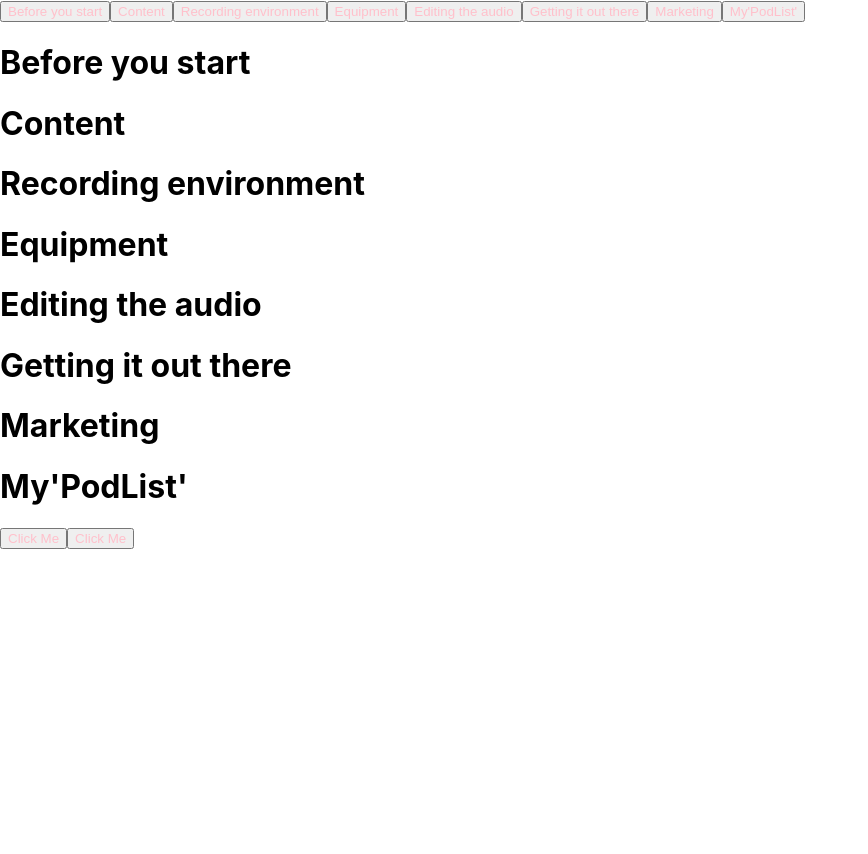
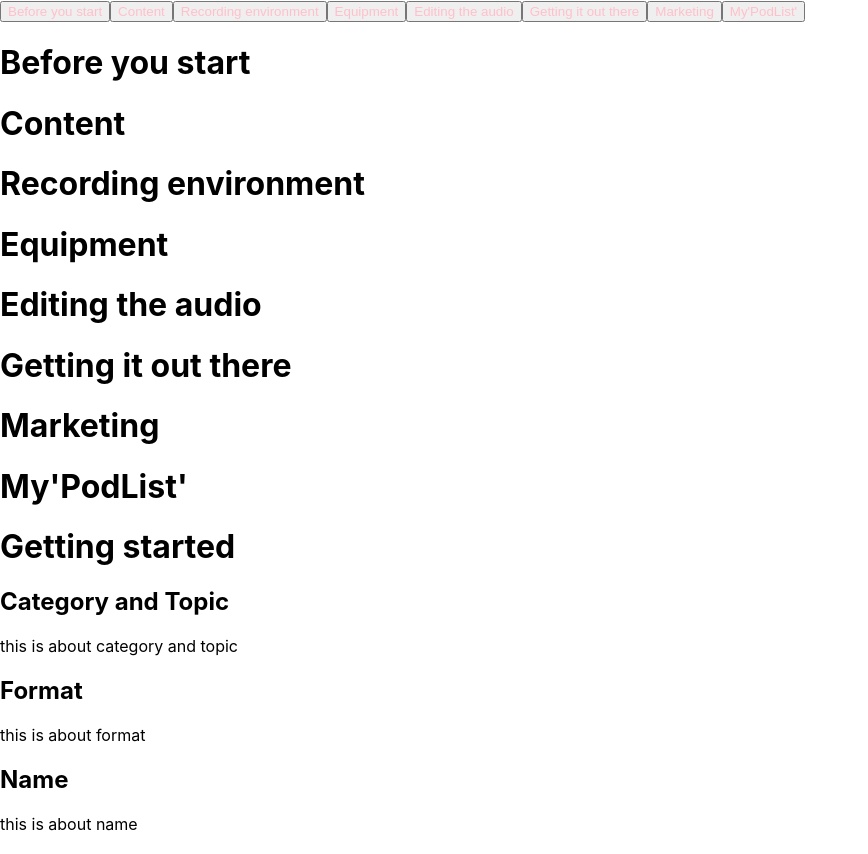
Before and after one commit to SchoolOfCode/w15_collaborative-react-project-podclass, a React (Create React App) app in the folder podclass/: page / in a window 1280 px wide. Both pictures are taken after a click on the button "Content". Shown: the whole page, without its empty margins (0-868 px from the left). Before the commit the page ends 800 px from the top, so only its background shows below. Built offline with nearby package versions, Linux system fonts and the light colour scheme.

Commit message:
buttons linked with map

```diff
--- a/podclass/src/App.js
+++ b/podclass/src/App.js
@@ -1,17 +1,37 @@
 import React from "react";
-// import {useState} from "react";
+import { useState } from "react";
 import "./App.css";
-import { titles } from "./pageContent";
+import { contentData, titles } from "./pageContent";
 import Button from "../src/components/Button";
 import Heading1 from "../src/components/h1";
 import Main from "../src/components/Main";
+import Display from "./components/Display";
+
 function App() {
+  const [content, setContent] = useState([contentData]);
+
+  const [contentState, setContentState] = useState("");
+
+  function changeState(key) {
+    setContentState(key);
+    console.log("hello", contentState);
+  }
+
   return (
     /* contentData.map((contentData) => {
       <p key={`${contentData.id}`}>{contentData.header} </p>}); */
+
     <div>
       {titles.map(
-        (button) => (button = <Button key={button} buttonName={button} />)
+        (button) =>
+          (button = (
+            <Button
+              key={button}
+              buttonName={button}
+              identity={changeState}
+              identityNumber={titles.indexOf(`${button}`)}
+            />
+          ))
       )}
 
       {titles.map(
@@ -19,7 +39,11 @@ function App() {
           (heading = <Heading1 key={heading} mainHeading={heading} />)
       )}
 
-      <Main />
+      <div className="content">
+        <Display
+          content={contentData.filter((content) => content.id === contentState)}
+        />
+      </div>
     </div>
   );
 }
--- a/podclass/src/components/Button/index.js
+++ b/podclass/src/components/Button/index.js
@@ -1,10 +1,13 @@
 import React from "react";
 
-function Button (props) {
+const Button = ({ identity, identityNumber, buttonName }) => {
+  return <button onClick={() => identity(identityNumber)}>{buttonName}</button>;
+};
+// function Button (props) {
 
-    return (
-        <button>{props.buttonName}</button>
-    )
-}
+//     return (
+//         <button>{props.buttonName}</button>
+//     )
+// }
 
 export default Button;
--- /dev/null
+++ b/podclass/src/components/Display/index.js
@@ -0,0 +1,23 @@
+const Display = ({ content }) => {
+  return (
+    <div className="display">
+      {content.map((item) => (
+        <div className="displayText" key={item.id}>
+          <h1> {item.header}</h1>
+          <h2>{item.subheadings[0]}</h2>
+          <p>{item.textContent[0]}</p>
+          <h2>{item.subheadings[1]}</h2>
+          <p>{item.textContent[1]}</p>
+          <h2>{item.subheadings[2]}</h2>
+          <p>{item.textContent[2]}</p>
+          <h2>{item.subheadings[3]}</h2>
+          <p>{item.textContent[3]}</p>
+          <h2>{item.subheadings[4]}</h2>
+          <p>{item.textContent[4]}</p>
+        </div>
+      ))}
+    </div>
+  );
+};
+
+export default Display;
--- a/podclass/src/components/Main/Button.js
+++ b/podclass/src/components/Main/Button.js
@@ -1,5 +1,5 @@
-const Button = ({ identity, identityNumber }) => {
-  return <button onClick={() => identity(identityNumber)}>Click Me</button>;
-};
+// const Button = ({ identity, identityNumber }) => {
+//   return <button onClick={() => identity(identityNumber)}>Click Me</button>;
+// };
 
-export default Button;
+// export default Button;
--- a/podclass/src/components/Main/Display.js
+++ /dev/null
@@ -1,14 +0,0 @@
-const Display = ({ content }) => {
-  return (
-    <div className="display">
-      {content.map((item) => (
-        <div className="displayText" key={item.id}>
-          <h2>{item.header}</h2>
-          <p>{item.textContent}</p>
-        </div>
-      ))}
-    </div>
-  );
-};
-
-export default Display;
--- a/podclass/src/components/Main/index.js
+++ b/podclass/src/components/Main/index.js
@@ -1,45 +1,45 @@
-import { useState } from "react";
-import Display from "./Display.js";
-import Button from "./Button";
+// import { useState } from "react";
+// import Display from "../Display/index.js";
+// import Button from "./Button";
 
-const Main = () => {
-  const [content, setContent] = useState([
-    {
-      id: 1,
-      header: "Getting started",
-      subheadings: ["Category and Topic", "Format", "Name"],
-      textContent: [
-        "this is about category and topic",
-        "this is about format",
-        "this is about name",
-      ],
-      images: ["getting started 1", "getting started2"],
-    },
-    {
-      id: 2,
-      header: "Content",
-      subheadings: ["Intro", "Main Content", "Outro"],
-      textContent: ["this is intro", "this is main", "this is outro"],
-      images: [["content 1"]],
-    },
-  ]);
+// const Main = () => {
+//   const [content, setContent] = useState([
+//     {
+//       id: 1,
+//       header: "Getting started",
+//       subheadings: ["Category and Topic", "Format", "Name"],
+//       textContent: [
+//         "this is about category and topic",
+//         "this is about format",
+//         "this is about name",
+//       ],
+//       images: ["getting started 1", "getting started2"],
+//     },
+//     {
+//       id: 2,
+//       header: "Content",
+//       subheadings: ["Intro", "Main Content", "Outro"],
+//       textContent: ["this is intro", "this is main", "this is outro"],
+//       images: [["content 1"]],
+//     },
+//   ]);
 
-  const [contentState, changeContentState] = useState("");
+//   const [contentState, setContentState] = useState("");
 
-  function changeState(key) {
-    changeContentState(key);
-    console.log("hello", contentState);
-  }
+//   function changeState(key) {
+//     setContentState(key);
+//     console.log("hello", contentState);
+//   }
 
-  return (
-    <div className="content">
-      <Button identity={changeState} identityNumber={1} />
-      <Button identity={changeState} identityNumber={2} />
-      <Display
-        content={content.filter((content) => content.id === contentState)}
-      />
-    </div>
-  );
-};
+//   return (
+//     <div className="content">
+//       <Button identity={changeState} identityNumber={1} />
+//       <Button identity={changeState} identityNumber={2} />
+//       <Display
+//         content={content.filter((content) => content.id === contentState)}
+//       />
+//     </div>
+//   );
+// };
 
-export default Main;
+// export default Main;
```
